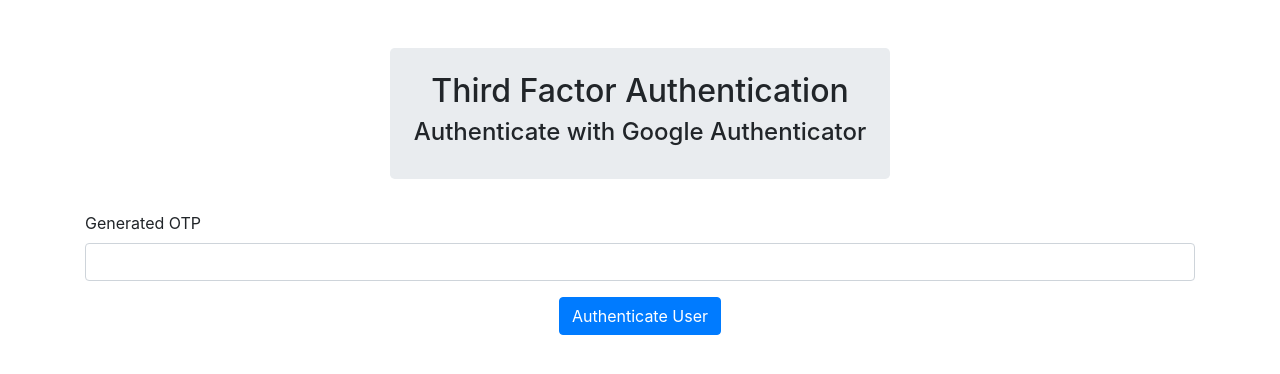
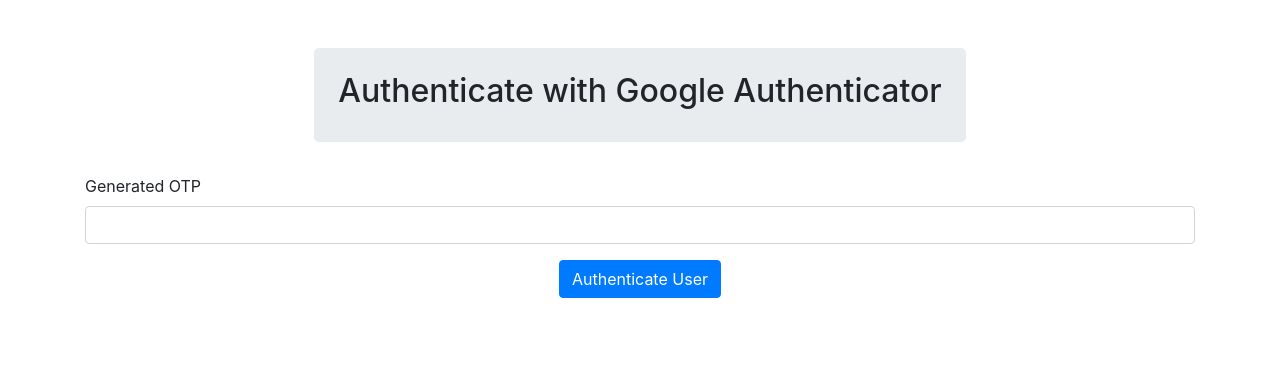
Before and after one commit to ziyingb/webimperators, a Flask app: page /login2fa in a window 1280 px wide. Shown: the part 67-441 px from the top of the page. Run offline with Flask 2, Linux system fonts and the light colour scheme; some libraries are stand-ins or nearby versions.

Commit message:
Update login_2fa.html

```diff
--- a/templates/login_2fa.html
+++ b/templates/login_2fa.html
@@ -14,8 +14,7 @@
 <div class="container">
   <div class="row justify-content-center">
       <div class="jumbotron text-center p-4">
-        <h2>Third Factor Authentication</h2>
-        <h4>Authenticate with Google Authenticator</h4>
+        <h2>Authenticate with Google Authenticator</h2>
       </div>
     </div>
 
```
